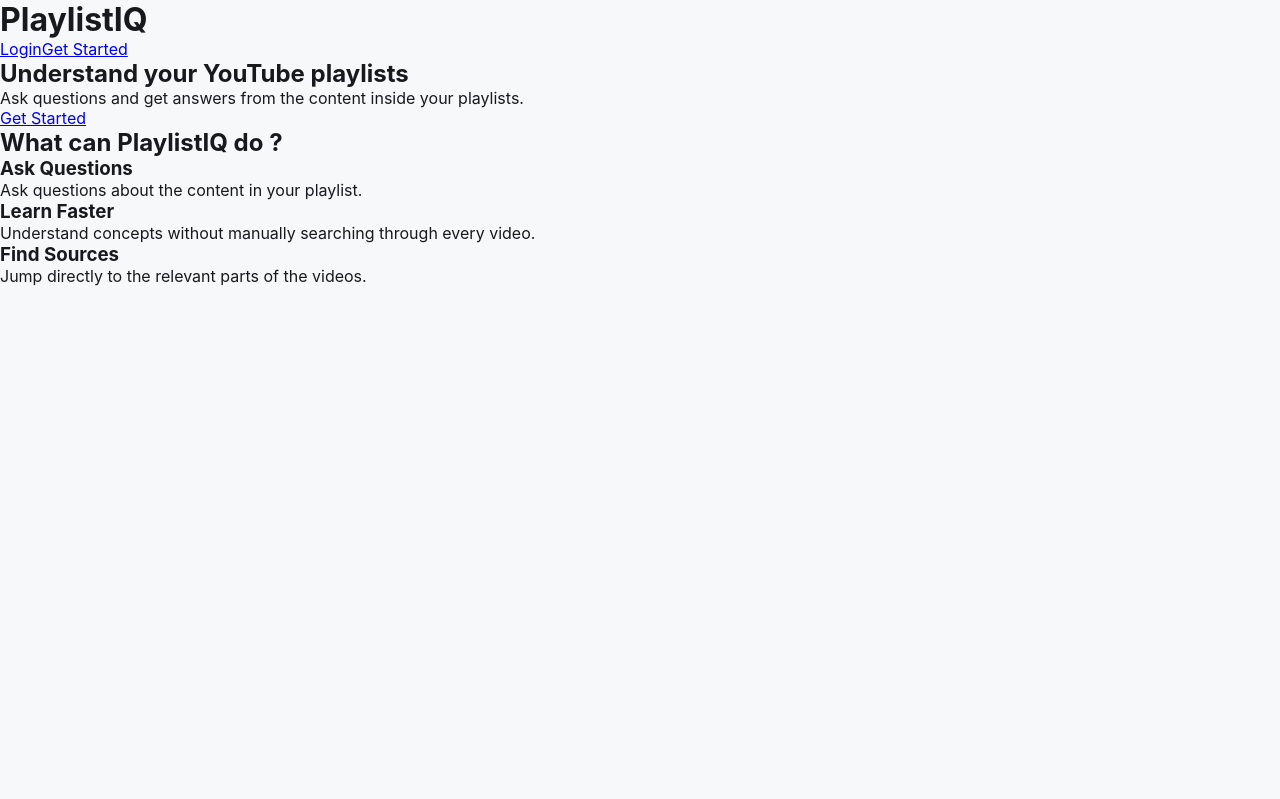
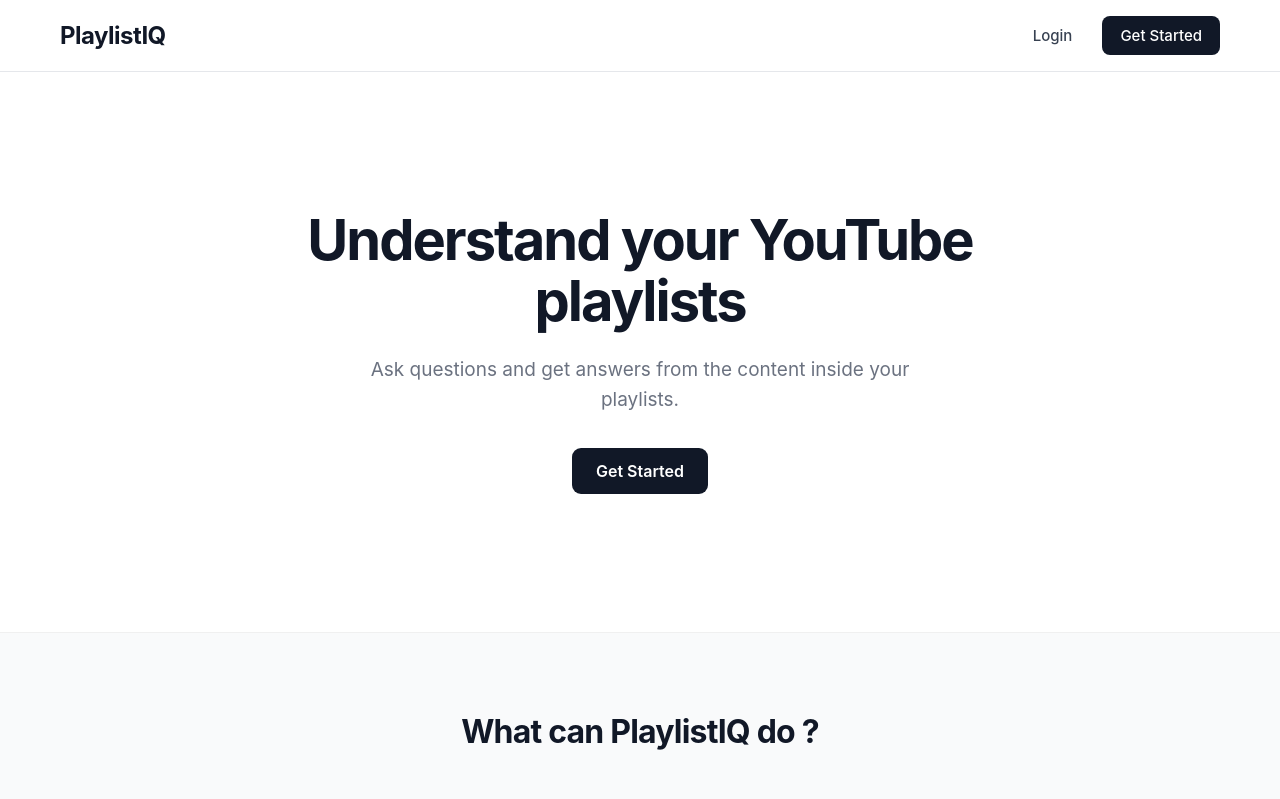
Before and after one commit to arpansinha7/PlaylistIQ, a React app in the folder Frontend/: page / in a window 1280 px wide. Shown: the top 799 px of the page. Built offline with nearby package versions, Linux system fonts and the light colour scheme; the HTML template or start-up script is replaced by a standard one.

Commit message:
style: add home and authentication pages styles

```diff
--- a/Frontend/src/App.css
+++ b/Frontend/src/App.css
@@ -10,6 +10,407 @@
   color: #17191c;
 }
 
+/* =========================
+   Home Page
+========================= */
+
+.home-page {
+    min-height: 100vh;
+    background: #ffffff;
+    color: #111827;
+}
+
+
+/* =========================
+   Navbar
+========================= */
+
+.home-navbar {
+    height: 72px;
+    padding: 0 60px;
+
+    display: flex;
+    align-items: center;
+    justify-content: space-between;
+
+    border-bottom: 1px solid #e5e7eb;
+}
+
+.home-logo {
+    margin: 0;
+    font-size: 24px;
+    font-weight: 700;
+    letter-spacing: -0.5px;
+}
+
+.home-nav {
+    display: flex;
+    align-items: center;
+    gap: 14px;
+}
+
+.home-nav a {
+    text-decoration: none;
+    font-size: 15px;
+    font-weight: 500;
+
+    transition:
+        transform 0.15s ease,
+        background-color 0.15s ease,
+        color 0.15s ease;
+}
+
+
+/* Login */
+
+.login-btn {
+    padding: 10px 16px;
+    color: #374151;
+    border-radius: 8px;
+}
+
+.login-btn:hover {
+    background: #f3f4f6;
+    color: #111827;
+}
+
+.login-btn:active {
+    transform: translateY(1px);
+}
+
+/* =========================
+   Authentication Page
+========================= */
+
+.auth-page {
+    min-height: calc(100vh - 72px);
+
+    display: flex;
+    align-items: center;
+    justify-content: center;
+
+    padding: 40px 24px;
+
+    background: #f9fafb;
+}
+
+.auth-card {
+    width: 100%;
+    max-width: 420px;
+
+    padding: 40px;
+
+    background: #ffffff;
+    border: 1px solid #e5e7eb;
+    border-radius: 14px;
+
+    box-shadow: 0 8px 24px rgba(0, 0, 0, 0.05);
+}
+
+.auth-card h1 {
+    margin: 0;
+
+    font-size: 30px;
+    letter-spacing: -0.7px;
+}
+
+.auth-subtitle {
+    margin: 10px 0 30px;
+
+    color: #6b7280;
+    font-size: 15px;
+}
+
+
+/* =========================
+   Form
+========================= */
+
+.form-group {
+    display: flex;
+    flex-direction: column;
+
+    margin-bottom: 20px;
+}
+
+.form-group label {
+    margin-bottom: 8px;
+
+    font-size: 14px;
+    font-weight: 600;
+    color: #374151;
+}
+
+.form-group input {
+    width: 100%;
+    box-sizing: border-box;
+
+    padding: 12px 14px;
+
+    border: 1px solid #d1d5db;
+    border-radius: 8px;
+
+    background: #ffffff;
+    color: #111827;
+
+    font-size: 15px;
+
+    outline: none;
+
+    transition:
+        border-color 0.15s ease,
+        box-shadow 0.15s ease;
+}
+
+.form-group input::placeholder {
+    color: #9ca3af;
+}
+
+.form-group input:focus {
+    border-color: #111827;
+    box-shadow: 0 0 0 3px rgba(17, 24, 39, 0.08);
+}
+
+
+/* =========================
+   Login Button
+========================= */
+
+.auth-btn {
+    width: 100%;
+
+    padding: 12px 18px;
+
+    border: none;
+    border-radius: 8px;
+
+    background: #111827;
+    color: #ffffff;
+
+    font-size: 15px;
+    font-weight: 600;
+
+    cursor: pointer;
+
+    transition:
+        transform 0.15s ease,
+        background-color 0.15s ease;
+}
+
+.auth-btn:hover {
+    background: #1f2937;
+    transform: translateY(-1px);
+}
+
+.auth-btn:active {
+    transform: translateY(1px);
+}
+
+
+/* =========================
+   Register Link
+========================= */
+
+.auth-switch {
+    margin: 24px 0 0;
+
+    text-align: center;
+
+    font-size: 14px;
+    color: #6b7280;
+}
+
+.auth-switch a {
+    color: #111827;
+    font-weight: 600;
+
+    text-decoration: none;
+}
+
+.auth-switch a:hover {
+    text-decoration: underline;
+}
+
+.password-input {
+    position: relative;
+}
+
+.password-input input {
+    padding-right: 45px;
+}
+
+.password-toggle {
+    position: absolute;
+    right: 12px;
+    top: 50%;
+    transform: translateY(-50%);
+
+    display: flex;
+    align-items: center;
+    justify-content: center;
+
+    padding: 0;
+    border: none;
+    background: transparent;
+
+    color: #6b7280;
+    cursor: pointer;
+}
+
+.password-toggle:hover {
+    color: #111827;
+}
+
+
+/* Get Started */
+
+.get-started-btn {
+    padding: 10px 18px;
+
+    background: #111827;
+    color: #ffffff;
+
+    border-radius: 8px;
+}
+
+.get-started-btn:hover {
+    background: #1f2937;
+    transform: translateY(-1px);
+}
+
+.get-started-btn:active {
+    transform: translateY(1px);
+}
+
+
+/* =========================
+   Hero
+========================= */
+
+.home-hero {
+    min-height: 560px;
+
+    display: flex;
+    align-items: center;
+    justify-content: center;
+
+    text-align: center;
+    padding: 80px 24px;
+}
+
+.hero-content {
+    max-width: 800px;
+}
+
+.hero-content h1 {
+    margin: 0;
+
+    font-size: 56px;
+    line-height: 1.08;
+    letter-spacing: -2px;
+    font-weight: 750;
+}
+
+.hero-content p {
+    max-width: 620px;
+    margin: 24px auto 32px;
+
+    font-size: 19px;
+    line-height: 1.6;
+    color: #6b7280;
+}
+
+.hero-content a {
+    display: inline-block;
+
+    padding: 13px 24px;
+
+    background: #111827;
+    color: #ffffff;
+
+    border-radius: 9px;
+
+    text-decoration: none;
+    font-size: 16px;
+    font-weight: 600;
+
+    transition:
+        transform 0.15s ease,
+        background-color 0.15s ease;
+}
+
+.hero-content a:hover {
+    background: #1f2937;
+    transform: translateY(-2px);
+}
+
+.hero-content a:active {
+    transform: translateY(1px);
+}
+
+/* =========================
+   Features
+========================= */
+
+.features {
+    padding: 80px 60px 100px;
+    text-align: center;
+    background: #f9fafb;
+    border-top: 1px solid #f0f0f0;
+}
+
+.features h2 {
+    margin: 0 0 48px;
+
+    font-size: 32px;
+    line-height: 1.2;
+    letter-spacing: -0.8px;
+}
+
+.feature-list {
+    max-width: 1050px;
+    margin: 0 auto;
+
+    display: grid;
+    grid-template-columns: repeat(3, 1fr);
+    gap: 24px;
+}
+
+.feature {
+    padding: 32px 28px;
+
+    background: #ffffff;
+    border: 1px solid #e5e7eb;
+    border-radius: 14px;
+
+    text-align: left;
+
+    transition:
+        transform 0.2s ease,
+        box-shadow 0.2s ease,
+        border-color 0.2s ease;
+}
+
+.feature:hover {
+    transform: translateY(-4px);
+    border-color: #d1d5db;
+    box-shadow: 0 10px 25px rgba(0, 0, 0, 0.06);
+}
+
+.feature h3 {
+    margin: 0 0 12px;
+
+    font-size: 19px;
+    font-weight: 650;
+}
+
+.feature p {
+    margin: 0;
+
+    font-size: 15px;
+    line-height: 1.6;
+    color: #6b7280;
+}
 /* Navbar */
 
 .navbar {
```
